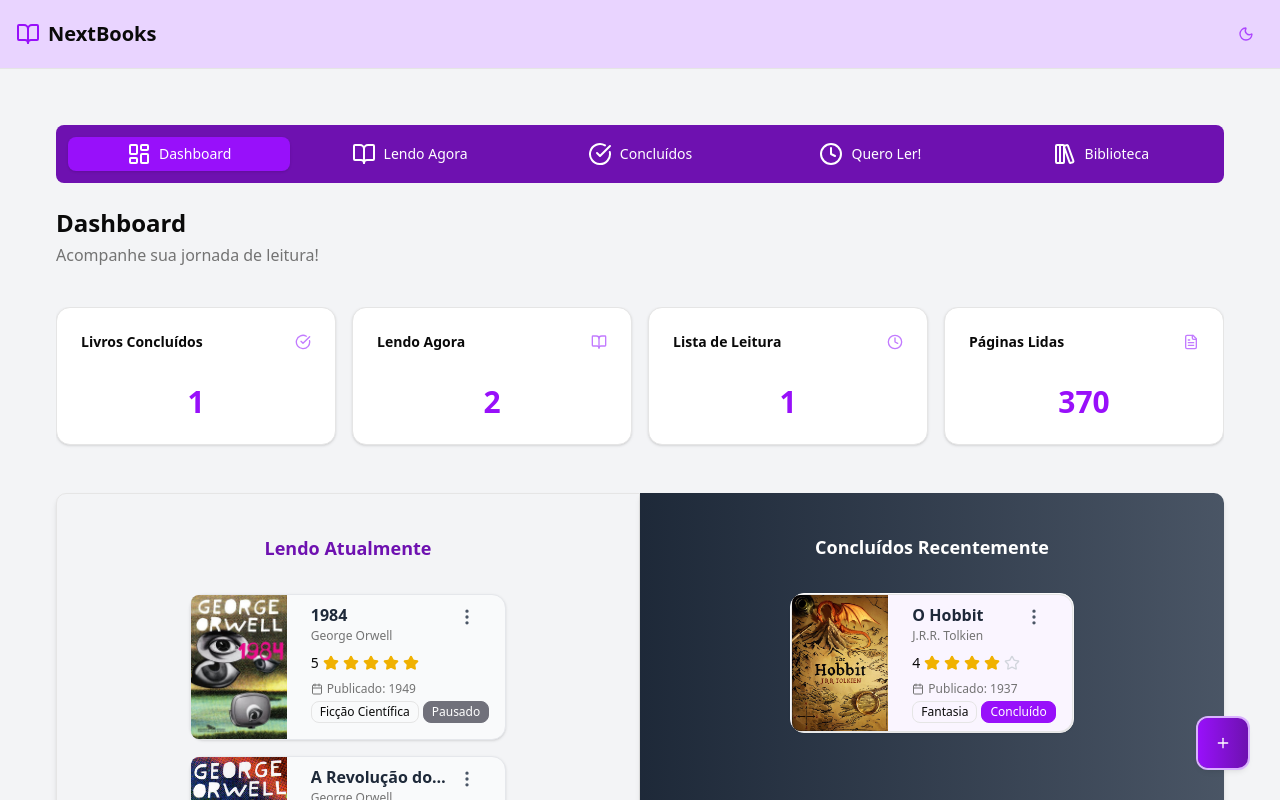
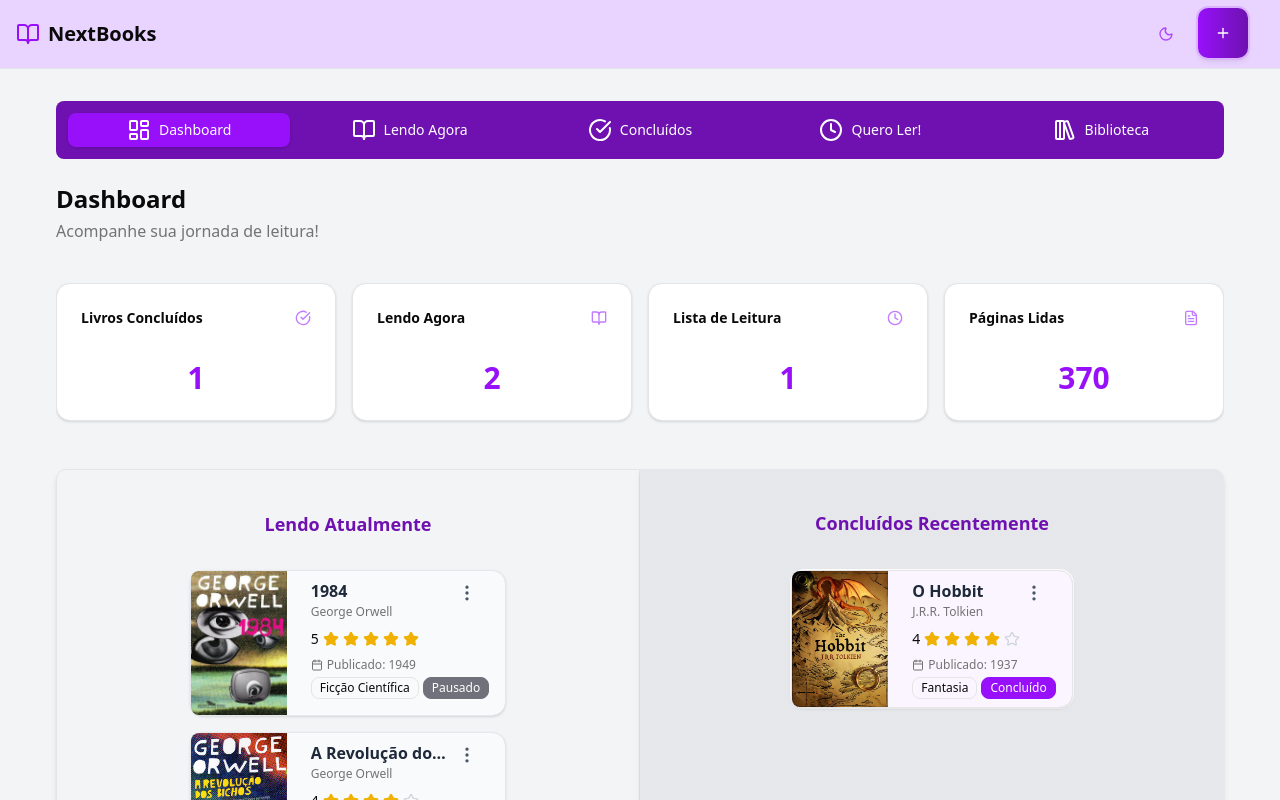
Before and after one commit to Toteck/nextbooks, a Next.js app: page / in a window 1280 px wide. Shown: the top 800 px of the page. Built offline with nearby package versions, Linux system fonts and the light colour scheme.

Commit message:
refactor: arrumando o local do AddBookDialog

```diff
--- a/src/app/page.tsx
+++ b/src/app/page.tsx
@@ -11,8 +11,6 @@ export default function Home() {
 
       <main className="flex w-full flex-1 flex-col items-center justify-center gap-6">
 
-        <AddBookDialog />
-
         <TabsComponent />
       </main>
     </div>
--- a/src/components/AddBookDialog.tsx
+++ b/src/components/AddBookDialog.tsx
@@ -26,9 +26,12 @@ export function AddBookDialog() {
         <form>
           <DialogTrigger asChild>
             <WithTooltip label="Adicionar Novo Livro" side="left">
-            <Button className="fixed bottom-8 right-8 w-[50px] h-[50px] bg-gradient-to-r from-purple-600 to-purple-800 hover:from-purple-500 hover:to-purple-700 text-white px-6 py-3 font-semibold rounded-lg shadow-md hover:shadow-xl transition-all ring-2 ring-purple-300 hover:scale-105 active:scale-95 hover:cursor-pointer">
-              <Plus className="w-6 h-6 text-white" />
-            </Button>
+              <Button
+                className="fixed z-50 bottom-8 right-8 w-[50px] h-[50px] bg-gradient-to-r from-purple-600 to-purple-800 hover:from-purple-500 hover:to-purple-700 text-white px-6 py-3 font-semibold rounded-lg shadow-md hover:shadow-xl transition-all ring-2 ring-purple-300 hover:scale-105 active:scale-95 hover:cursor-pointer
+            md:top-2"
+              >
+                <Plus className="w-6 h-6 text-white" />
+              </Button>
             </WithTooltip>
           </DialogTrigger>
           <DialogContent className="sm:max-w-[425px] max-h-[90vh] overflow-y-auto">
--- a/src/components/Dashboard/Dashboard.tsx
+++ b/src/components/Dashboard/Dashboard.tsx
@@ -77,8 +77,8 @@ export default function Dashboard({
         </div>
 
         {/* Livros Concluídos (2ª Coluna) */}
-        <div className="items-center flex flex-col gap-4 rounded-bl-lg rounded-br-lg shadow-md bg-gradient-to-r from-gray-800 to-gray-600 p-6 md:rounded-tr-lg md:rounded-tl-none md:rounded-bl-none">
-          <div className="text-white text-center text-lg font-semibold p-4 ">
+        <div className="items-center flex flex-col gap-4 rounded-bl-lg rounded-br-lg shadow-md bg-gradient-to-r from-gray-200 to-gray-200 p-6 md:rounded-tr-lg md:rounded-tl-none md:rounded-bl-none">
+          <div className="text-purple-800 text-center text-lg font-semibold p-4 ">
             Concluídos Recentemente
           </div>
           <div className="flex flex-col items-center gap-4">
--- a/src/components/Header.tsx
+++ b/src/components/Header.tsx
@@ -14,7 +14,8 @@ export function Header() {
     return (
       <header className="flex justify-between items-center p-4 border-b bg-purple-200">
         <div className="flex items-center gap-2">
-                <BookOpen className="h-6 w-6 text-purple-600" /> <span className="text-xl font-semibold">NextBooks</span>
+          <BookOpen className="h-6 w-6 text-purple-600" />{" "}
+          <span className="text-xl font-semibold">NextBooks</span>
         </div>
         <div className="flex items-center gap-4">
           <Button
@@ -23,11 +24,18 @@ export function Header() {
             className="houver:bg-purple-500 hover:cursor-pointer"
             onClick={() => setDark(!dark)}
           >
-                    {dark ? <Sun className="h-6 w-6 text-purple-700" /> : <Moon className="h-4 w-4 text-purple-500" />}
+            {dark ? (
+              <Sun className="h-6 w-6 text-purple-700" />
+            ) : (
+              <Moon className="h-4 w-4 text-purple-500" />
+            )}
           </Button>
+          <span></span>
+          <span></span>
+          <span></span>
+          <span></span>
+          <AddBookDialog />
         </div>
-
-
       </header>
     );
 }
```
Lines whose indentation alone changed are shown as unchanged.
